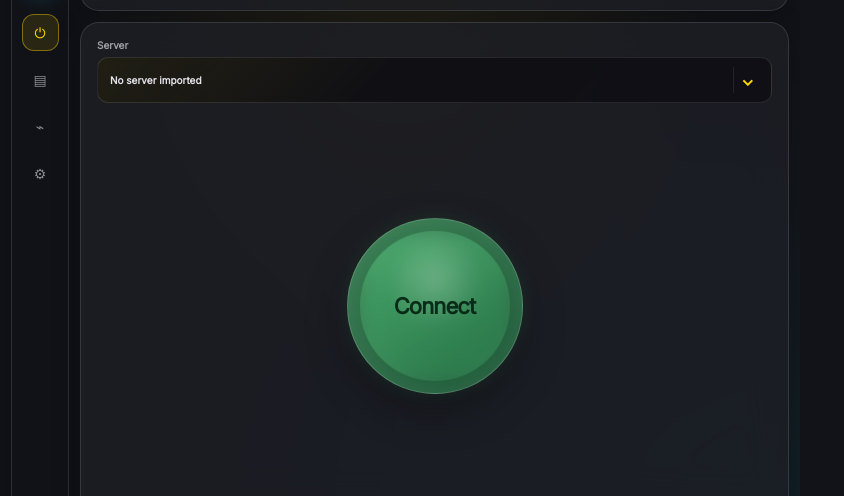
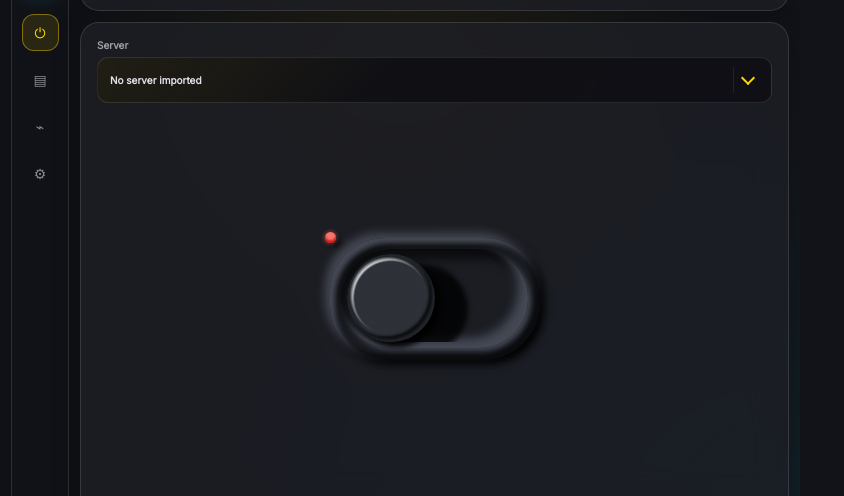
Before and after one commit to svllvsxprod/librertc-client, a website built with Vite: page index.html in a window 1280 px wide. Shown: the part 91-587 px from the top of the page, without its empty margins (0-844 px from the left). Built offline with nearby package versions, Linux system fonts and the light colour scheme; files whose address does not match are found by name.

Commit message:
Refine connection control layout

```diff
--- a/src/main.ts
+++ b/src/main.ts
@@ -211,16 +211,47 @@ app.innerHTML = `
               <div class="server-dropdown" id="serverDropdown">
                 <button class="server-dropdown-trigger" id="serverDropdownTrigger" type="button" aria-haspopup="listbox" aria-expanded="false">
                   <span id="serverDropdownValue">No server imported</span>
-                  <span class="server-dropdown-arrow">⌄</span>
+                  <span class="server-dropdown-arrow" aria-hidden="true"></span>
                 </button>
                 <div class="server-dropdown-menu" id="serverDropdownMenu" role="listbox"></div>
               </div>
             </div>
           </div>
 
-          <button class="power" id="powerButton" type="button" aria-label="Connect or disconnect">
-            <span class="power-ring"></span>
-            <span id="powerIcon">Connect</span>
+          <button class="power switch" id="powerButton" type="button" aria-label="Connect or disconnect">
+            <span class="switch__base-outer"></span>
+            <span class="switch__base-inner"></span>
+            <svg class="switch__base-neon" viewBox="0 0 40 24" width="40px" height="24px" aria-hidden="true" focusable="false">
+              <defs>
+                <filter id="switch-glow">
+                  <feGaussianBlur result="coloredBlur" stdDeviation="1"></feGaussianBlur>
+                  <feMerge>
+                    <feMergeNode in="coloredBlur"></feMergeNode>
+                    <feMergeNode in="SourceGraphic"></feMergeNode>
+                  </feMerge>
+                </filter>
+                <linearGradient id="switch-gradient1" x1="0" y1="0" x2="1" y2="0">
+                  <stop offset="0%" stop-color="hsl(var(--on-hue1),90%,70%)" />
+                  <stop offset="100%" stop-color="hsl(var(--on-hue2),90%,70%)" />
+                </linearGradient>
+                <linearGradient id="switch-gradient2" x1="0.7" y1="0" x2="0.3" y2="1">
+                  <stop offset="25%" stop-color="hsla(var(--on-hue1),90%,70%,0)" />
+                  <stop offset="50%" stop-color="hsla(var(--on-hue1),90%,70%,0.3)" />
+                  <stop offset="100%" stop-color="hsla(var(--on-hue2),90%,70%,0.3)" />
+                </linearGradient>
+              </defs>
+              <path fill="none" filter="url(#switch-glow)" stroke="url(#switch-gradient1)" stroke-width="1" stroke-dasharray="0 100 0" stroke-dashoffset="0" stroke-linecap="round" pathLength="100" d="m.5,12C.5,5.649,5.649.5,12,.5h16c6.351,0,11.5,5.149,11.5,11.5s-5.149,11.5-11.5,11.5H12C5.649,23.5.5,18.351.5,12Z" />
+            </svg>
+            <span class="switch__knob-shadow"></span>
+            <span class="switch__knob-container">
+              <span class="switch__knob">
+                <svg class="switch__knob-neon" viewBox="0 0 48 48" width="48px" height="48px" aria-hidden="true" focusable="false">
+                  <circle fill="none" stroke="url(#switch-gradient2)" stroke-dasharray="0 62.5 0 37.5" stroke-linecap="round" stroke-width="1" pathLength="100" r="23" cx="24" cy="24" transform="rotate(-112.5,24,24)" />
+                </svg>
+              </span>
+            </span>
+            <span class="switch__led"></span>
+            <span class="switch__text" id="powerIcon">Connect</span>
           </button>
 
           <p class="notice" id="noticeBox"></p>
@@ -231,6 +262,13 @@ app.innerHTML = `
                 <div>
                   <span data-i18n="localProxy">Local proxy</span>
                   <strong id="socksValue">127.0.0.1:8808</strong>
+                </div>
+              </div>
+              <div class="metric-card">
+                <span class="metric-icon">${clockIcon}</span>
+                <div>
+                  <span data-i18n="started">Started</span>
+                  <strong id="startedValue">-</strong>
                 </div>
               </div>
               <div class="metric-card">
@@ -245,13 +283,6 @@ app.innerHTML = `
                 <div>
                   <span data-i18n="upload">Upload</span>
                   <strong id="uploadValue">0 B/s</strong>
-                </div>
-              </div>
-              <div class="metric-card">
-                <span class="metric-icon">${clockIcon}</span>
-                <div>
-                  <span data-i18n="started">Started</span>
-                  <strong id="startedValue">-</strong>
               </div>
             </div>
           </div>
@@ -304,7 +335,7 @@ app.innerHTML = `
                   <select id="languageSelect" class="native-language-select" tabindex="-1" aria-hidden="true"><option value="en">English</option><option value="ru">Русский</option></select>
                   <button class="language-dropdown-trigger" id="languageDropdownTrigger" type="button" aria-haspopup="listbox" aria-expanded="false">
                     <span id="languageDropdownValue">English</span>
-                    <span class="language-dropdown-arrow">⌄</span>
+                    <span class="language-dropdown-arrow" aria-hidden="true"></span>
                   </button>
                   <div class="language-dropdown-menu" id="languageDropdownMenu" role="listbox">
                     <button class="language-dropdown-option" type="button" role="option" data-language="en"><strong>English</strong><span>Interface language</span></button>
--- a/src/styles.css
+++ b/src/styles.css
@@ -347,12 +347,18 @@ button {
   display: flex;
   flex-direction: column;
   align-items: center;
+  justify-content: space-between;
   padding: 16px;
 }
 
 .server-picker {
   display: block;
   width: 100%;
+}
+
+.connect-card > .switch {
+  flex: 0 0 auto;
+  top: -8px;
 }
 
 .server-picker label,
@@ -461,9 +467,18 @@ select option:checked {
   height: 26px;
   border-left: 1px solid rgba(255, 255, 255, 0.08);
   color: var(--primary);
-  font-size: 16px;
-  line-height: 1;
   transition: transform 160ms ease;
+}
+
+.server-dropdown-arrow::before,
+.language-dropdown-arrow::before {
+  content: "";
+  width: 8px;
+  height: 8px;
+  border-right: 2px solid currentColor;
+  border-bottom: 2px solid currentColor;
+  transform: translateY(-2px) rotate(45deg);
+  transform-origin: center;
 }
 
 .server-dropdown.open .server-dropdown-arrow,
@@ -553,101 +568,224 @@ select:focus {
   box-shadow: 0 0 0 3px rgba(255, 215, 0, 0.08);
 }
 
-.power {
-  position: relative;
-  display: grid;
-  place-items: center;
-  width: 176px;
-  height: 176px;
-  margin: auto auto;
-  border-radius: 50%;
-  border: 1px solid rgba(255, 255, 255, 0.2);
-  background:
-    radial-gradient(circle at 50% 34%, rgba(255, 255, 255, 0.18), transparent 34%),
-    linear-gradient(145deg, rgba(82, 214, 126, 0.52), rgba(27, 112, 62, 0.7));
-  color: rgba(4, 35, 18, 0.92);
-  font-size: 22px;
-  font-weight: 950;
-  letter-spacing: -0.04em;
-  box-shadow: 0 0 18px rgba(82, 214, 126, 0.11), 0 16px 44px rgba(0, 0, 0, 0.32), inset 0 0 30px rgba(255, 255, 255, 0.09);
-  backdrop-filter: blur(24px) saturate(92%);
-  transition: transform 180ms ease, background 180ms ease, box-shadow 180ms ease;
+.switch,
+.switch__input {
+  -webkit-tap-highlight-color: #0000;
 }
 
-.power:disabled {
+.switch {
+  --hue: 223;
+  --off-hue: 3;
+  --on-hue1: 123;
+  --on-hue2: 168;
+  --primary: hsl(var(--hue), 90%, 50%);
+  --trans-dur: 0.6s;
+  --trans-timing: cubic-bezier(0.65, 0, 0.35, 1);
+  display: block;
+  margin: auto;
+  position: relative;
+  width: 220px;
+  height: 132px;
+  border: 0;
+  background: transparent;
+  color: inherit;
+  cursor: pointer;
+  font: inherit;
+  padding: 0;
+}
+
+.switch:disabled {
   cursor: progress;
 }
 
-.power:hover:not(:disabled) {
-  transform: translateY(-1px) scale(1.01);
+.switch__base-outer,
+.switch__base-inner {
+  display: block;
+  position: absolute;
+  pointer-events: none;
 }
 
-.power::before {
-  content: "";
-  position: absolute;
-  inset: -9px;
-  border-radius: 50%;
-  border: 2px solid transparent;
-  border-top-color: rgba(0, 227, 253, 0);
-  border-right-color: rgba(255, 215, 0, 0);
-  opacity: 0;
+.switch__base-outer {
+  border-radius: 55px;
+  box-shadow:
+    -5px -5px 10px hsl(var(--hue), 10%, 30%),
+    5px 5px 5px hsl(var(--hue), 10%, 30%) inset,
+    5px 5px 10px hsl(0, 0%, 0%),
+    -5px -5px 5px hsl(var(--hue), 10%, 5%) inset;
+  top: 5.5px;
+  left: 5.5px;
+  width: 209px;
+  height: 121px;
 }
 
-.power span:last-child {
-  position: relative;
-  z-index: 1;
+.switch__base-inner {
+  border-radius: 49.5px;
+  box-shadow:
+    -10px -10px 10px hsl(var(--hue), 10%, 30%) inset,
+    2.5px 2.5px 5px hsla(var(--hue), 10%, 30%),
+    5px 10px 10px hsl(var(--hue), 10%, 5%) inset,
+    -2.5px -2.5px 5px hsla(var(--hue), 10%, 5%);
+  top: 16.5px;
+  left: 16.5px;
+  width: 187px;
+  height: 99px;
 }
 
-.power-ring {
+.switch__base-neon {
+  display: block;
+  overflow: visible;
   position: absolute;
-  inset: 11px;
-  border: 1px solid rgba(4, 35, 18, 0.2);
-  border-radius: 50%;
-  background: rgba(255, 255, 255, 0.045);
-  backdrop-filter: blur(10px);
+  top: 0;
+  left: 0;
+  width: 100%;
+  height: auto;
+  pointer-events: none;
 }
 
-.power.running {
-  background:
-    radial-gradient(circle at 50% 34%, rgba(255, 255, 255, 0.16), transparent 34%),
-    linear-gradient(145deg, rgba(255, 93, 93, 0.46), rgba(133, 36, 43, 0.7));
-  color: rgba(46, 7, 9, 0.92);
-  box-shadow: 0 0 18px rgba(255, 93, 93, 0.11), 0 16px 44px rgba(0, 0, 0, 0.32), inset 0 0 30px rgba(255, 255, 255, 0.08);
+.switch__base-neon path {
+  stroke-dasharray: 0 100 0;
+  stroke-dashoffset: 0;
+  opacity: 0;
+  transition:
+    opacity var(--trans-dur) steps(1, end),
+    stroke-dasharray var(--trans-dur) var(--trans-timing);
 }
 
-.power.connecting {
-  background:
-    radial-gradient(circle at 50% 34%, rgba(255, 255, 255, 0.16), transparent 34%),
-    linear-gradient(135deg, rgba(82, 214, 126, 0.42), rgba(255, 93, 93, 0.34));
-  color: rgba(8, 17, 19, 0.9);
-  box-shadow: 0 0 20px rgba(82, 214, 126, 0.09), 0 0 12px rgba(255, 93, 93, 0.08), 0 16px 44px rgba(0, 0, 0, 0.32), inset 0 0 32px rgba(255, 255, 255, 0.09);
+.switch__knob,
+.switch__knob-container {
+  border-radius: 44px;
+  display: block;
+  position: absolute;
+  pointer-events: none;
+}
+
+.switch__knob {
+  background-color: hsl(var(--hue), 10%, 15%);
+  background-image:
+    radial-gradient(88% 88% at 50% 50%, hsl(var(--hue), 10%, 20%) 47%, hsla(var(--hue), 10%, 20%, 0) 50%),
+    radial-gradient(88% 88% at 47% 47%, hsl(var(--hue), 10%, 85%) 45%, hsla(var(--hue), 10%, 85%, 0) 50%),
+    radial-gradient(65% 70% at 40% 60%, hsl(var(--hue), 10%, 20%) 46%, hsla(var(--hue), 10%, 20%, 0) 50%);
+  box-shadow:
+    -2.75px -2.75px 2.75px hsl(var(--hue), 10%, 15%) inset,
+    -5.5px -5.5px 2.75px hsl(var(--hue), 10%, 5%) inset,
+    33px 11px 5.5px hsla(0, 0%, 0%, 0.8);
+  width: 88px;
+  height: 88px;
+  transition: transform var(--trans-dur) var(--trans-timing);
+}
+
+.switch__knob-container {
+  overflow: hidden;
+  top: 22px;
+  left: 22px;
+  width: 176px;
+  height: 88px;
+}
+
+.switch__knob-neon {
+  display: block;
+  width: 88px;
+  height: auto;
+}
+
+.switch__knob-neon circle {
+  opacity: 0;
+  stroke-dasharray: 0 62.5 0 37.5;
+  stroke-dashoffset: 0;
+  transition:
+    opacity var(--trans-dur) steps(1, end),
+    stroke-dasharray var(--trans-dur) var(--trans-timing);
+}
+
+.switch__knob-shadow {
+  border-radius: 50%;
+  box-shadow: 5.5px 5.5px 5.5px hsla(0, 0%, 0%, 0.9);
+  display: block;
+  position: absolute;
+  top: 22px;
+  left: 22px;
+  width: 88px;
+  height: 88px;
+  transition: transform var(--trans-dur) var(--trans-timing);
+  pointer-events: none;
+}
+
+.switch__led {
+  background-color: hsl(var(--off-hue), 90%, 70%);
+  border-radius: 50%;
+  box-shadow:
+    0 -2.5px 2.5px hsl(var(--off-hue), 90%, 40%) inset,
+    0 0 5px hsla(var(--off-hue), 90%, 70%, 0.3),
+    0 0 5px hsla(var(--off-hue), 90%, 70%, 0.3),
+    5px 5px 5px hsla(0, 0%, 0%, 0.5);
+  display: block;
+  position: absolute;
+  top: 0;
+  left: 0;
+  width: 11px;
+  height: 11px;
+  transition:
+    background-color var(--trans-dur) var(--trans-timing),
+    box-shadow var(--trans-dur) var(--trans-timing);
+  pointer-events: none;
+}
+
+.switch__text {
+  overflow: hidden;
+  position: absolute;
+  width: 1px;
+  height: 1px;
+}
+
+.switch.running .switch__led {
+  background-color: hsl(var(--on-hue1), 90%, 70%);
+  box-shadow:
+    0 -2.5px 2.5px hsl(var(--on-hue1), 90%, 40%) inset,
+    0 -5px 5px hsla(var(--on-hue1), 90%, 70%, 0.3),
+    0 5px 5px hsla(var(--on-hue1), 90%, 70%, 0.3),
+    5px 5px 5px hsla(0, 0%, 0%, 0.5);
+}
+
+.switch.running .switch__base-neon path {
+  opacity: 1;
+  stroke-dasharray: 50 0 50;
+  transition-timing-function: steps(1, start), var(--trans-timing);
+}
+
+.switch.running .switch__knob-shadow,
+.switch.running .switch__knob-container .switch__knob {
+  transform: translateX(100%);
+}
+
+.switch.running .switch__knob-container .switch__knob-neon circle {
+  opacity: 1;
+  stroke-dasharray: 31.25 0 31.25 37.5;
+  transition-timing-function: steps(1, start), var(--trans-timing);
+}
+
+.switch.connecting {
   animation: power-breathe 1200ms ease-in-out infinite;
 }
 
-.power.connecting::before {
-  border-top-color: rgba(82, 214, 126, 0.4);
-  border-right-color: rgba(255, 93, 93, 0.34);
+.switch.connecting .switch__base-neon path,
+.switch.connecting .switch__knob-neon circle {
   opacity: 1;
-  animation: power-orbit 820ms linear infinite;
+  stroke-dasharray: 18 8 18 8 18 8 18 4;
+  animation: switch-neon-flow 1s linear infinite;
 }
 
-.power.connecting .power-ring {
-  border-color: rgba(8, 17, 19, 0.3);
-  animation: power-ring-pulse 900ms ease-in-out infinite;
-}
-
-@keyframes power-orbit {
-  to { transform: rotate(360deg); }
+@keyframes switch-neon-flow {
+  to { stroke-dashoffset: -100; }
 }
 
 @keyframes power-breathe {
   0%, 100% { transform: scale(1); }
-  50% { transform: scale(1.025); }
+  50% { transform: scale(1.015); }
 }
 
-@keyframes power-ring-pulse {
-  0%, 100% { inset: 11px; opacity: 0.72; }
-  50% { inset: 6px; opacity: 1; }
+@keyframes power-ripple {
+  0%, 100% { transform: scale(0.96); opacity: 0.56; }
+  50% { transform: scale(1.04); opacity: 1; }
 }
 
 .notice {
```
